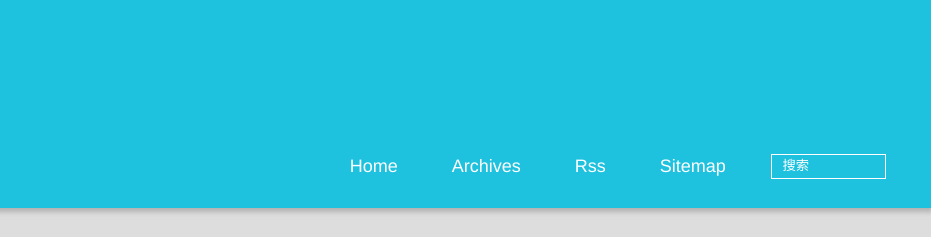
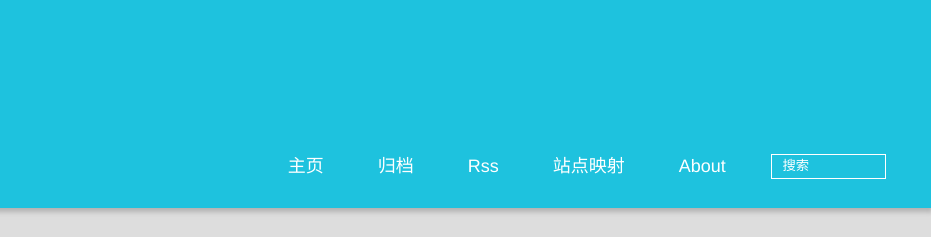
Before and after one commit to DaBinGe/DaBinGe.github.io, a plain HTML site: page 2016/02/02/hello-world/index.html in a window 1280 px wide. Shown: the top 237 px of the page, 349-1280 px from the left. Drawn offline with Linux system fonts and the light colour scheme; a script that the page names is missing.

Commit message:
Site updated: 2016-02-05 15:36:05

```diff
--- a/2016/02/02/hello-world/index.html
+++ b/2016/02/02/hello-world/index.html
@@ -42,13 +42,15 @@
 				<ul>
 					<ul>
 
-						<li><a href="/">Home</a></li>
+						<li><a href="/">主页</a></li>
 
-						<li><a href="/archives">Archives</a></li>
+						<li><a href="/archives">归档</a></li>
 
 						<li><a href="/atom.xml">Rss</a></li>
 
-						<li><a href="/sitemap.xml">Sitemap</a></li>
+						<li><a href="/sitemap.xml">站点映射</a></li>
+
+						<li><a href="关于">About</a></li>
 
 					<li>
 
```
Also changed, not shown: 2016/02/04/技术博客编写总括/index.html (+5 -3 lines), archives/2016/02/index.html (+5 -3 lines), archives/2016/index.html (+5 -3 lines), archives/index.html (+5 -3 lines), categories/index.html (+5 -3 lines), index.html (+5 -3 lines), tags/Hexo/index.html (+5 -3 lines), tags/index.html (+5 -3 lines).
